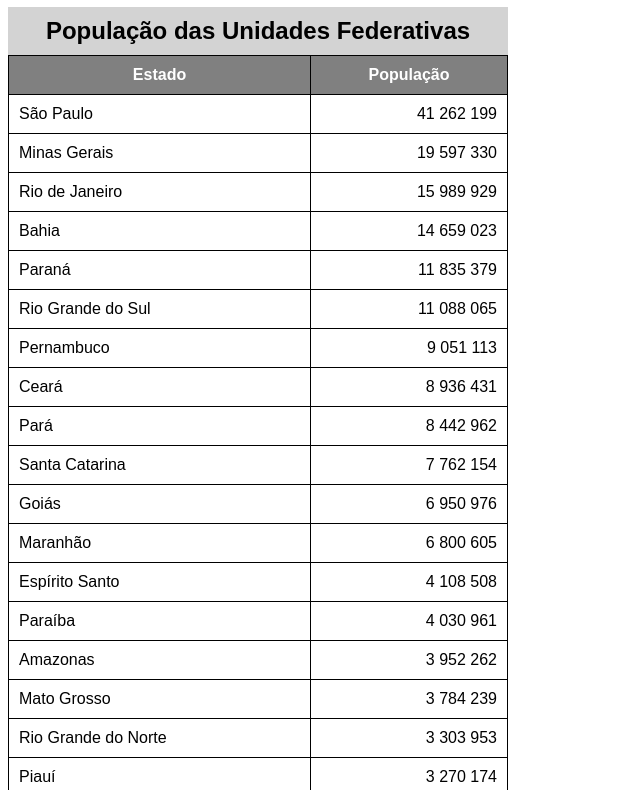
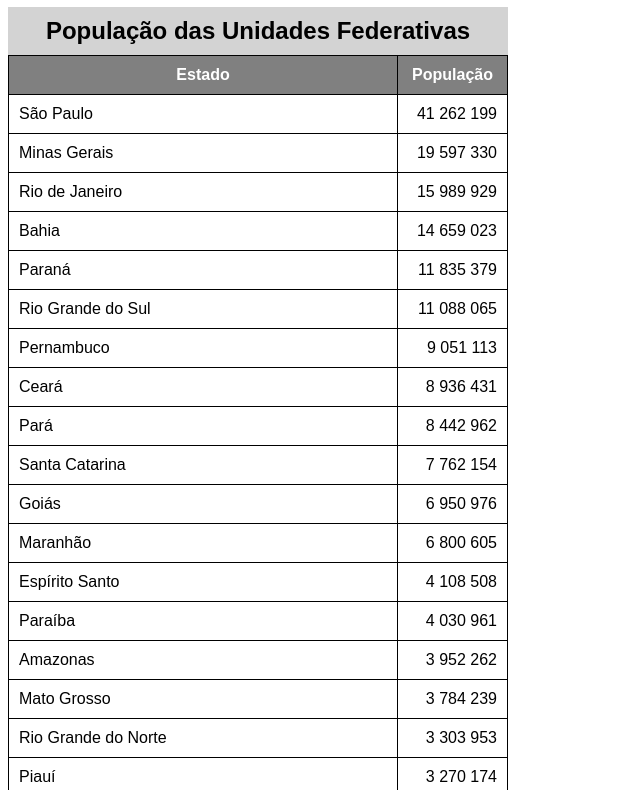
Before and after one commit to joaovictor0902/html-css, a plain HTML site: page exercícios/ex023/tebela002.html in a window 1280 px wide. Shown: the part 73-863 px from the top of the page, without its empty margins (0-640 px from the left). Drawn offline with Linux system fonts and the light colour scheme.

Commit message:
Update tebela002.html

```diff
--- a/exercícios/ex023/tebela002.html
+++ b/exercícios/ex023/tebela002.html
@@ -12,11 +12,19 @@
         table{
             width: 500px;
             border-collapse: collapse;
+            position: relative;
         }
         td, th{
             border: 1px solid black;
             padding: 10px;
         }
+
+        thead > tr > th{
+            position: sticky;
+            top: -1PX;
+            background-color: gray;
+        }
+
         caption{
             font-size: 1.5em;
             font-weight: bold;
@@ -51,7 +59,7 @@
         <thead>
             <tr>
                 <th scope="col">Estado</th>
-                <th scope="col">População</th>
+                <th scope="col" style="width: 50px;">População</th>
             </tr>
         </thead>
         <tbody>
@@ -171,5 +179,5 @@
             </tr>
         </tfoot>
     </table>
-</body>
+    </body>
 </html>
```
